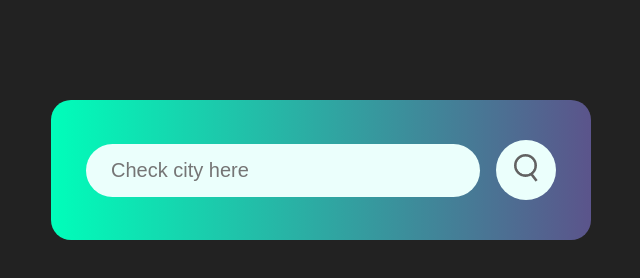
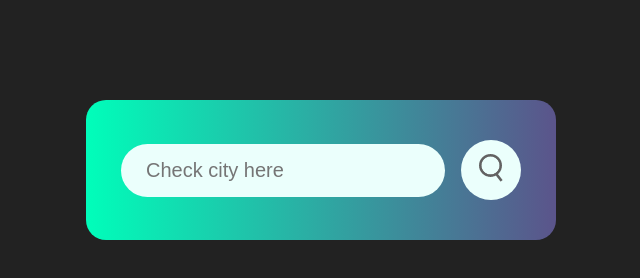
Before and after one commit to Badd01/Check-Weather, a plain HTML site: page index.html in a window 1280 px wide. Shown: the whole page, without its empty margins (319-959 px from the left). Drawn offline with Linux system fonts and the light colour scheme.

Commit message:
Update README.md and fix code CSS

```diff
--- a/style.css
+++ b/style.css
@@ -1,7 +1,7 @@
 * {
     margin: 0;
     padding: 0;
-    box-sizing: border-box1;
+    box-sizing: border-box;
     font-size: 16px;
 }
 
```
Also changed, not shown: 1 other file.
